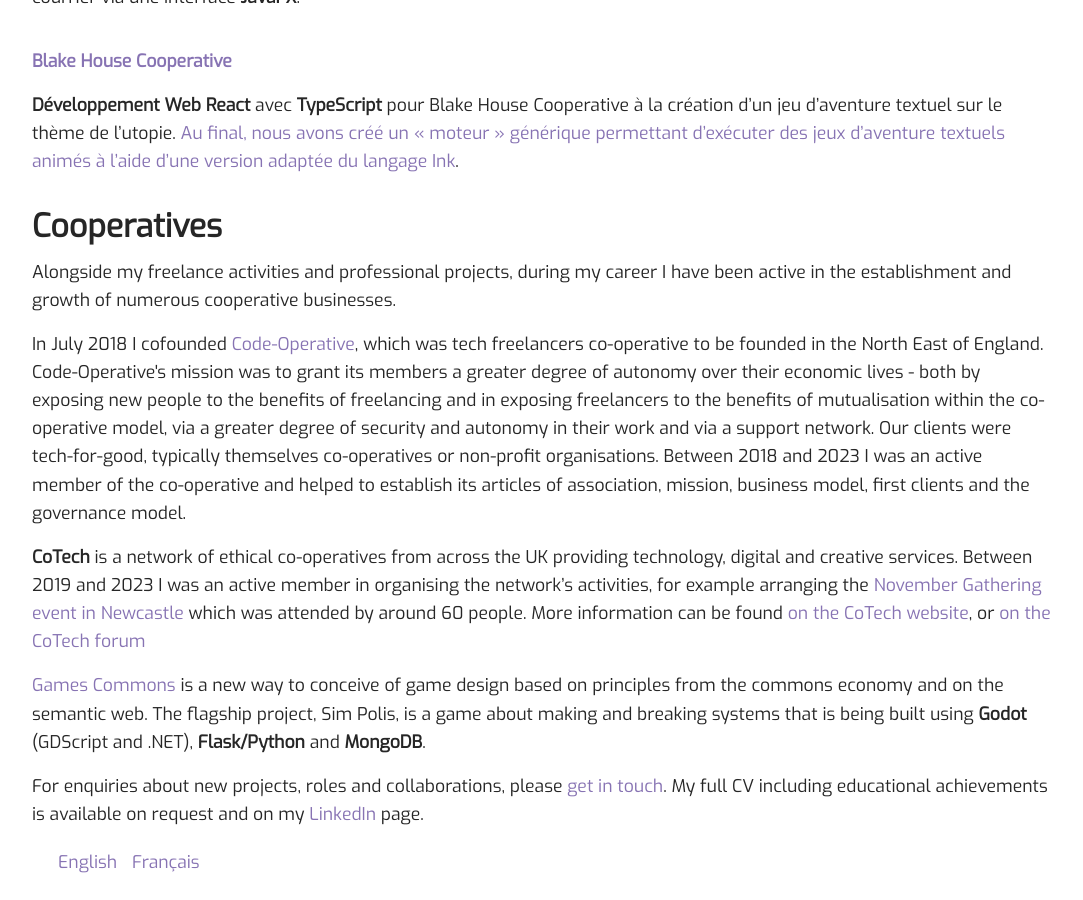
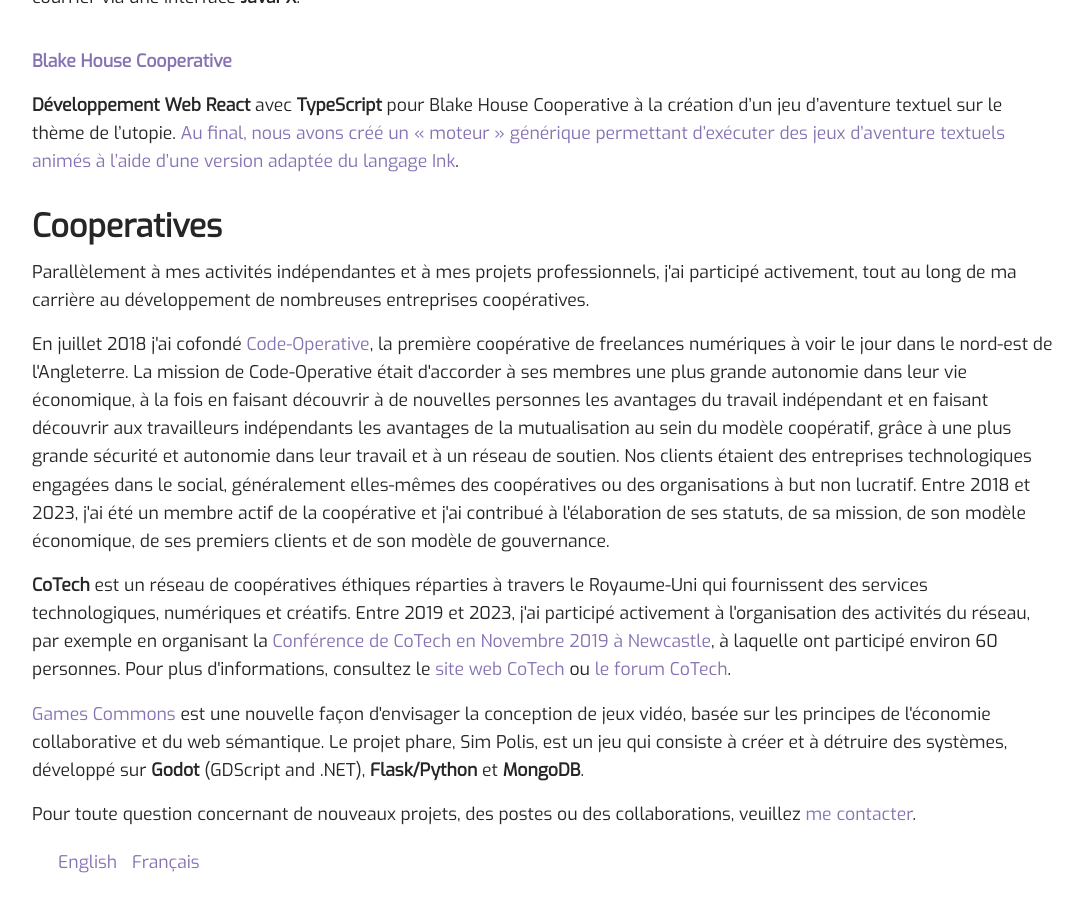
Before and after one commit to calummackervoy/calummackervoy.github.io, a Jekyll site: the page built from fr/_pages/02_portfolio.html, in a window 1280 px wide and 900 px high, scrolled down 4015 px. Shown: the whole window, without its empty margins (96-1179 px from the left). Built offline with Jekyll 4.4.1, drawn with Linux system fonts in a browser that asks for light colours; some of the changed text lies outside the part shown.

Commit message:
French-language content for cooperatives history and portfolio page structure

```diff
--- a/fr/_pages/02_portfolio.html
+++ b/fr/_pages/02_portfolio.html
@@ -10,7 +10,7 @@
 
 {% assign projects = site.projects | where: "lang", page.lang %}
 
-<h1>Professional history</h1>
+<h1>Expérience professionnelle</h1>
 
 {% for project in projects %}
 
@@ -31,25 +31,40 @@
 
 <h2 id="cooperatives">Cooperatives</h2>
 
-<p>Alongside my freelance activities and professional projects, during my career I have been active in the establishment and growth of numerous cooperative businesses.</p>
+<p>Parallèlement à mes activités indépendantes et à mes projets professionnels, j'ai participé activement, tout au long
+    de ma carrière au développement de nombreuses entreprises coopératives.</p>
 
 <p id="code-operative">
-    In July 2018 I cofounded <a href="https://code-operative.co.uk" target="_blank">Code-Operative</a>, which was tech freelancers co-operative to be founded in the North East of England.
-    Code-Operative's mission was to grant its members a greater degree of autonomy over their economic lives - both by exposing new people to the benefits of freelancing and in exposing freelancers to the benefits of mutualisation within the co-operative model, via a greater degree of security and autonomy in their work and via a support network. Our clients were tech-for-good, typically themselves co-operatives or non-profit organisations.
-    Between 2018 and 2023 I was an active member of the co-operative and helped to establish its articles of association, mission, business model, first clients and the governance model.
+    En juillet 2018 j'ai cofondé <a href="https://code-operative.co.uk" target="_blank">Code-Operative</a>,
+    la première coopérative de freelances numériques à voir le jour dans le nord-est de l'Angleterre.
+    La mission de Code-Operative était d'accorder à ses membres une plus grande autonomie dans leur vie économique, à la
+    fois en faisant découvrir à de nouvelles personnes les avantages du travail indépendant et en faisant découvrir aux
+    travailleurs indépendants les avantages de la mutualisation au sein du modèle coopératif, grâce à une plus grande
+    sécurité et autonomie dans leur travail et à un réseau de soutien. Nos clients étaient des entreprises
+    technologiques engagées dans le social, généralement elles-mêmes des coopératives ou des organisations à but non
+    lucratif.
+    Entre 2018 et 2023, j'ai été un membre actif de la coopérative et j'ai contribué à l'élaboration de ses statuts, de
+    sa mission, de son modèle économique, de ses premiers clients et de son modèle de gouvernance.
 </p>
 
 <p id="cotech">
-    <b>CoTech</b> is a network of ethical co-operatives from across the UK providing technology, digital and creative services.
-    Between 2019 and 2023 I was an active member in organising the network’s activities, for example arranging the <a href="https://wiki.coops.tech/wiki/Newcastle_2019" target="_blank">November Gathering event in Newcastle</a> which was attended by around 60 people.
-    More information can be found <a href="https://coops.tech/" target="_blank">on the CoTech website</a>, or <a href="https://community.coops.tech/" target="_blank">on the CoTech forum</a>
+    <b>CoTech</b> est un réseau de coopératives éthiques réparties à travers le Royaume-Uni qui fournissent des
+    services technologiques, numériques et créatifs.
+    Entre 2019 et 2023, j'ai participé activement à l'organisation des activités du réseau, par exemple en organisant
+    la <a href="https://wiki.coops.tech/wiki/Newcastle_2019" target="_blank">Conférence de CoTech en Novembre 2019 à Newcastle</a>,
+    à laquelle ont participé environ 60 personnes.
+    Pour plus d'informations, consultez le <a href="https://coops.tech/" target="_blank">site web CoTech</a> ou
+    <a href="https://community.coops.tech/" target="_blank">le forum CoTech</a>.
 </p>
 
 <p id="gamescommons">
-    <a href="https://gamescommons.com/" target="_blank">Games Commons</a> is a new way to conceive of game design based on principles from the commons economy and on the semantic web.
-    The flagship project, Sim Polis, is a game about making and breaking systems that is being built using <b>Godot</b> (GDScript and .NET), <b>Flask/Python</b> and <b>MongoDB</b>.
+    <a href="https://gamescommons.com/" target="_blank">Games Commons</a> est une nouvelle façon d'envisager la conception
+    de jeux vidéo, basée sur les principes de l'économie collaborative et du web sémantique.
+    Le projet phare, Sim Polis, est un jeu qui consiste à créer et à détruire des systèmes, développé sur <b>Godot</b>
+    (GDScript and .NET), <b>Flask/Python</b> et <b>MongoDB</b>.
 </p>
 
 <p>
-    For enquiries about new projects, roles and collaborations, please <a href="{{ '/contact' | prepend: site.baseurl }}">get in touch</a>. My full CV including educational achievements is available on request and on my <a href="https://www.linkedin.com/in/calum-mackervoy-9a0504151/" target="_blank">LinkedIn</a> page.
+    Pour toute question concernant de nouveaux projets, des postes ou des collaborations, veuillez <a
+        href="{{ '/contact' | prepend: site.baseurl }}">me contacter</a>.
 </p>
```
